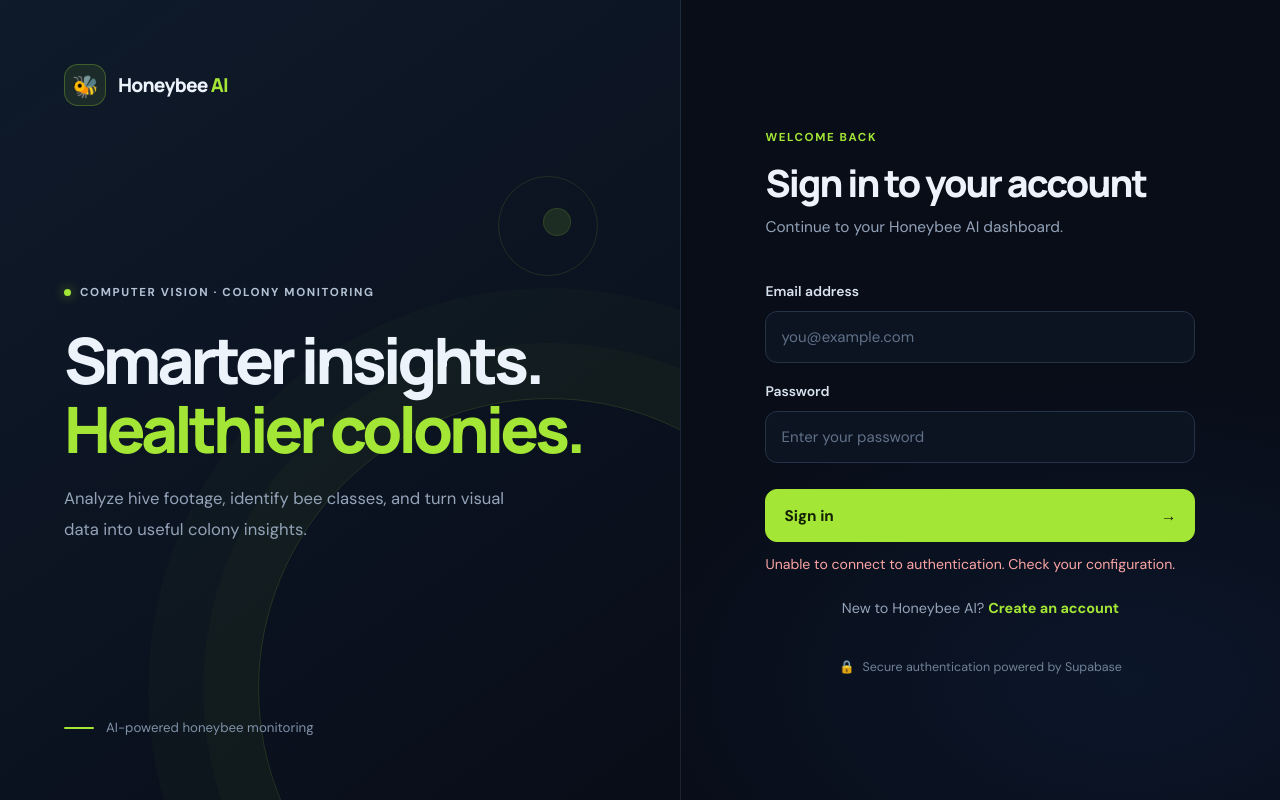
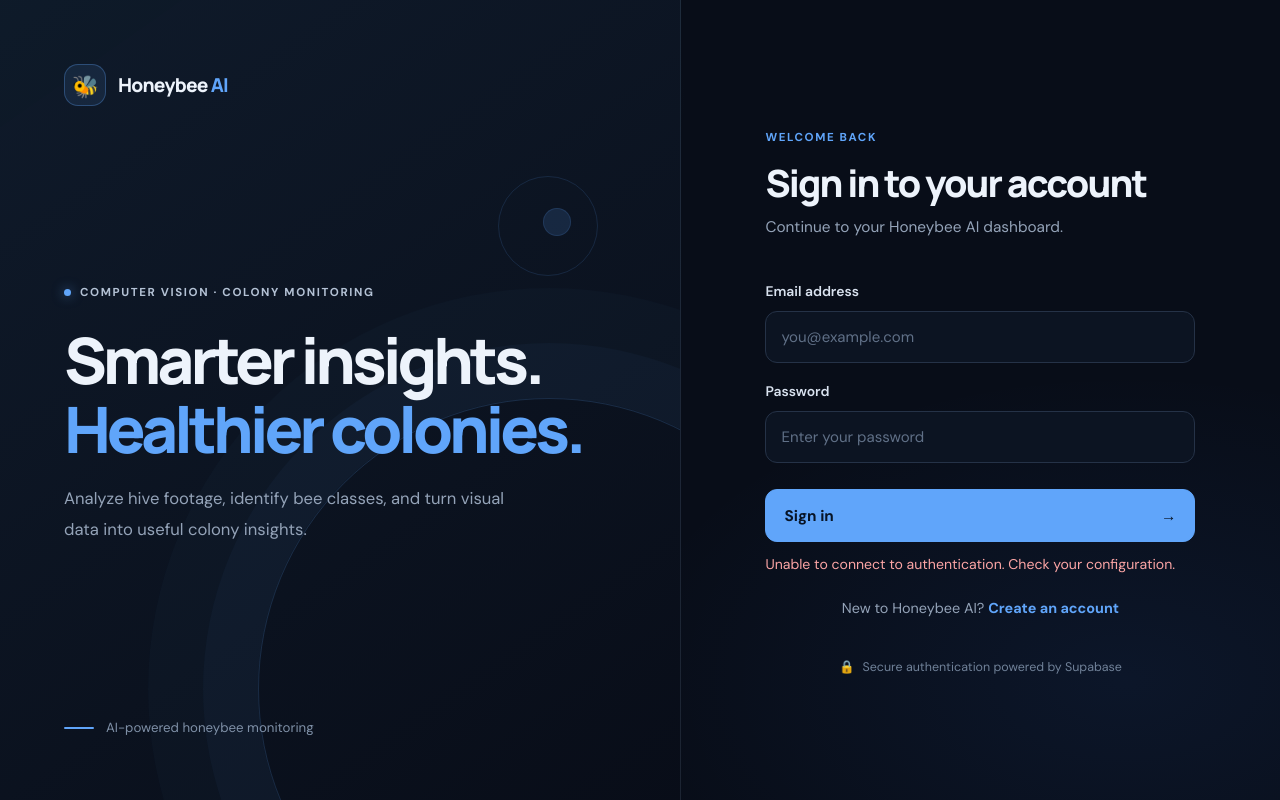
Before and after one commit to Pranav-Shende/Honeybee_Ai_Classifier, a Flask app: page /login in a window 1280 px wide. Run offline with Flask 3, Linux system fonts and the light colour scheme; some libraries are stand-ins or nearby versions.

Commit message:
Updated Project css

```diff
--- a/static/auth.css
+++ b/static/auth.css
@@ -1,3 +1,4 @@
+
 @import url('https://fonts.googleapis.com/css2?family=DM+Sans:wght@400;500;600;700&family=Manrope:wght@400;500;600;700;800&display=swap');
 
 :root {
@@ -8,8 +9,8 @@
     --auth-border: #253247;
     --auth-text: #edf3fb;
     --auth-muted: #94a3b8;
-    --auth-green: #a3e635;
-    --auth-green-dark: #84cc16;
+    --auth-blue: #60a5fa;
+    --auth-blue-dark: #3b82f6;
     --auth-danger: #fca5a5;
 }
 
@@ -22,7 +23,7 @@ body.auth-page {
     min-height: 100vh;
     color: var(--auth-text);
     background:
-        radial-gradient(ellipse at 12% 12%, rgba(132, 204, 22, .09), transparent 34%),
+        radial-gradient(ellipse at 12% 12%, rgba(59, 130, 246, .10), transparent 34%),
         radial-gradient(ellipse at 88% 85%, rgba(59, 130, 246, .08), transparent 32%),
         var(--auth-bg);
     font-family: 'DM Sans', Arial, sans-serif;
@@ -58,9 +59,10 @@ body.auth-page {
     width: 580px;
     height: 580px;
     content: '';
-    border: 1px solid rgba(163, 230, 53, .16);
+    border: 1px solid rgba(96, 165, 250, .18);
     border-radius: 50%;
-    box-shadow: 0 0 0 55px rgba(163, 230, 53, .025), 0 0 0 110px rgba(163, 230, 53, .02);
+    box-shadow: 0 0 0 55px rgba(96, 165, 250, .035),
+                0 0 0 110px rgba(96, 165, 250, .025);
 }
 
 .auth-brand, .mobile-brand {
@@ -81,13 +83,13 @@ body.auth-page {
     width: 42px;
     height: 42px;
     place-items: center;
-    border: 1px solid rgba(163, 230, 53, .28);
+    border: 1px solid rgba(96, 165, 250, .30);
     border-radius: 14px;
-    background: rgba(163, 230, 53, .09);
+    background: rgba(96, 165, 250, .10);
     font-size: 1.35rem;
 }
 
-.brand-accent { color: var(--auth-green); }
+.brand-accent { color: var(--auth-blue); }
 
 .visual-copy {
     position: relative;
@@ -110,8 +112,8 @@ body.auth-page {
     width: 7px;
     height: 7px;
     border-radius: 50%;
-    background: var(--auth-green);
-    box-shadow: 0 0 12px rgba(163, 230, 53, .6);
+    background: var(--auth-blue);
+    box-shadow: 0 0 12px rgba(96, 165, 250, .6);
 }
 
 .visual-copy h1 {
@@ -123,9 +125,7 @@ body.auth-page {
     line-height: 1.08;
 }
 
-.visual-copy h1 span {
-    color: var(--auth-green);
-}
+.visual-copy h1 span { color: var(--auth-blue); }
 
 .visual-copy p {
     max-width: 470px;
@@ -147,19 +147,26 @@ body.auth-page {
     width: 30px;
     height: 2px;
     border-radius: 2px;
-    background: var(--auth-green);
+    background: var(--auth-blue);
 }
 
 .visual-orb {
     position: absolute;
     z-index: -1;
-    border: 1px solid rgba(163, 230, 53, .12);
+    border: 1px solid rgba(96, 165, 250, .14);
     border-radius: 50%;
     pointer-events: none;
 }
 
 .orb-one { top: 22%; right: 12%; width: 100px; height: 100px; }
-.orb-two { top: 26%; right: 16%; width: 28px; height: 28px; background: rgba(163, 230, 53, .12); }
+
+.orb-two {
+    top: 26%;
+    right: 16%;
+    width: 28px;
+    height: 28px;
+    background: rgba(96, 165, 250, .14);
+}
 
 .auth-main {
     display: grid;
@@ -177,7 +184,7 @@ body.auth-page {
 .auth-heading { margin-bottom: 34px; }
 
 .auth-heading .eyebrow {
-    color: var(--auth-green);
+    color: var(--auth-blue);
     font-size: .72rem;
 }
 
@@ -197,7 +204,11 @@ body.auth-page {
     line-height: 1.65;
 }
 
-.auth-form { display: flex; flex-direction: column; gap: 11px; }
+.auth-form {
+    display: flex;
+    flex-direction: column;
+    gap: 11px;
+}
 
 .auth-form label {
     margin-top: 8px;
@@ -225,12 +236,16 @@ body.auth-page {
 .auth-form input:hover { border-color: #3a4b64; }
 
 .auth-form input:focus {
-    border-color: var(--auth-green-dark);
+    border-color: var(--auth-blue-dark);
     background: #0e1928;
-    box-shadow: 0 0 0 4px rgba(163, 230, 53, .09);
+    box-shadow: 0 0 0 4px rgba(96, 165, 250, .12);
 }
 
-.password-label { display: flex; justify-content: space-between; align-items: center; }
+.password-label {
+    display: flex;
+    justify-content: space-between;
+    align-items: center;
+}
 
 .auth-submit {
     display: flex;
@@ -240,10 +255,10 @@ body.auth-page {
     min-height: 53px;
     margin-top: 15px;
     padding: 0 18px;
-    border: 1px solid var(--auth-green);
+    border: 1px solid var(--auth-blue);
     border-radius: 12px;
-    background: var(--auth-green);
-    color: #142006;
+    background: var(--auth-blue);
+    color: #071426;
     font: inherit;
     font-size: .96rem;
     font-weight: 800;
@@ -253,16 +268,21 @@ body.auth-page {
 
 .auth-submit:hover {
     transform: translateY(-1px);
-    background: #bef264;
-    box-shadow: 0 8px 24px rgba(163, 230, 53, .13);
+    background: #93c5fd;
+    box-shadow: 0 8px 24px rgba(96, 165, 250, .16);
 }
 
-.auth-submit:focus-visible, .auth-switch a:focus-visible {
-    outline: 3px solid rgba(163, 230, 53, .5);
+.auth-submit:focus-visible,
+.auth-switch a:focus-visible {
+    outline: 3px solid rgba(96, 165, 250, .55);
     outline-offset: 3px;
 }
 
-.auth-submit:disabled { opacity: .65; cursor: wait; transform: none; }
+.auth-submit:disabled {
+    opacity: .65;
+    cursor: wait;
+    transform: none;
+}
 
 .auth-message {
     min-height: 20px;
@@ -280,7 +300,7 @@ body.auth-page {
 }
 
 .auth-switch a {
-    color: var(--auth-green);
+    color: var(--auth-blue);
     font-weight: 700;
     text-decoration: none;
 }
@@ -298,25 +318,44 @@ body.auth-page {
 }
 
 @media (max-width: 900px) {
-    .auth-shell { grid-template-columns: minmax(0, 1fr) minmax(360px, .9fr); }
+    .auth-shell {
+        grid-template-columns: minmax(0, 1fr) minmax(360px, .9fr);
+    }
+
     .auth-visual { padding: 38px; }
-    .visual-copy h1 { font-size: clamp(2.5rem, 5vw, 3.8rem); }
+
+    .visual-copy h1 {
+        font-size: clamp(2.5rem, 5vw, 3.8rem);
+    }
+
     .auth-main { padding: 38px 28px; }
 }
 
 @media (max-width: 700px) {
     .auth-shell { display: block; }
+
     .auth-visual { display: none; }
+
     .auth-main {
         min-height: 100vh;
         padding: 32px 24px;
     }
+
     .auth-card { max-width: 440px; }
-    .mobile-brand { display: inline-flex; margin-bottom: 54px; }
+
+    .mobile-brand {
+        display: inline-flex;
+        margin-bottom: 54px;
+    }
+
     .auth-heading { margin-bottom: 28px; }
+
     .auth-security { margin-top: 32px; }
 }
 
 @media (prefers-reduced-motion: reduce) {
-    *, *::before, *::after { transition-duration: .01ms !important; animation-duration: .01ms !important; }
+    *, *::before, *::after {
+        transition-duration: .01ms !important;
+        animation-duration: .01ms !important;
+    }
 }
```
Also changed, not shown: static/style.css (+36 -36 lines).
